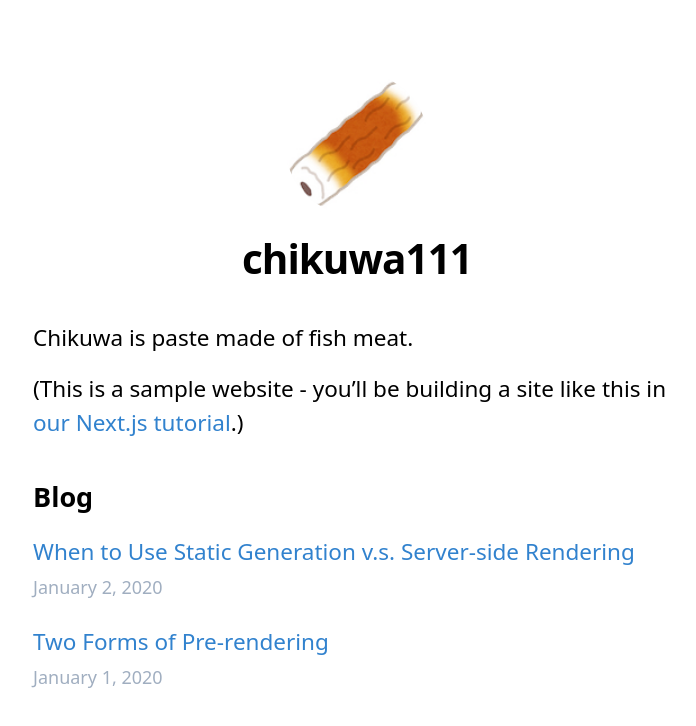
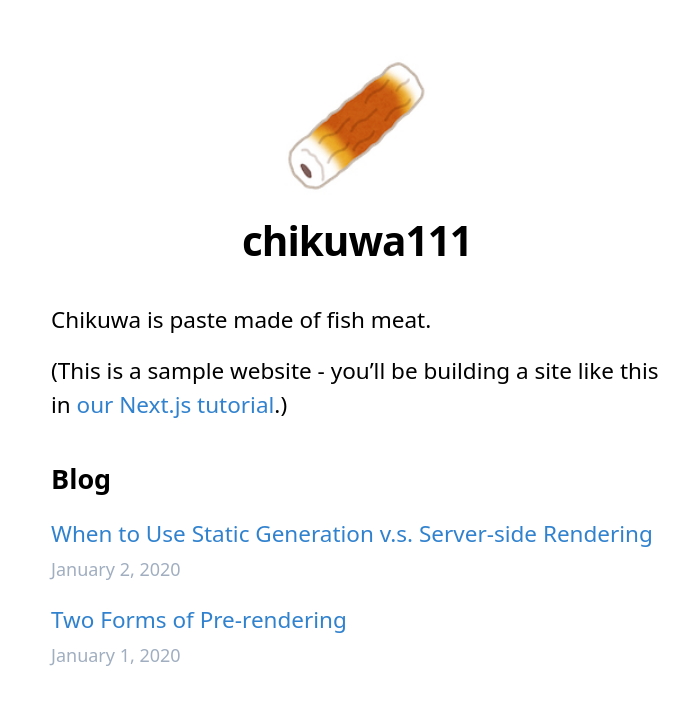
Before and after one commit to chikuwa111/nextjs-blog, a Next.js app: page / in a window 1280 px wide. Shown: the top 726 px of the page, without its empty margins (283-979 px from the left). Built offline with nearby package versions, Linux system fonts and the light colour scheme.

Commit message:
feat: Change style

```diff
--- a/components/Layout.tsx
+++ b/components/Layout.tsx
@@ -3,12 +3,7 @@ import Head from 'next/head';
 import Link from 'next/link';
 
 import { SITE_TITLE } from '@/constants/setting';
-import {
-  borderCircle,
-  heading2Xl,
-  headingLg,
-  colorInherit,
-} from '@/constants/style';
+import { heading2Xl, headingLg } from '@/constants/style';
 
 const NAME = 'chikuwa111';
 
@@ -19,7 +14,7 @@ type Props = {
 
 export function Layout({ home, children }: Props) {
   return (
-    <div className="max-w-xl px-0 py-4 mt-12 mb-24 mx-auto">
+    <div className="max-w-xs sm:max-w-sm md:max-w-md lg:max-w-lg xl:max-w-xl mt-12 mb-24 px-4 mx-auto">
       <Head>
         <link rel="icon" href="/favicon.ico" />
         <meta
@@ -38,11 +33,7 @@ export function Layout({ home, children }: Props) {
       <header className="flex flex-col items-center">
         {home ? (
           <>
-            <img
-              src="/images/profile.jpg"
-              className={cn(borderCircle, 'w-32', 'h-32')}
-              alt={NAME}
-            />
+            <img src="/images/profile.jpg" className="w-32 h-32" alt={NAME} />
             <h1 className={cn(heading2Xl)}>{NAME}</h1>
           </>
         ) : (
@@ -51,14 +42,14 @@ export function Layout({ home, children }: Props) {
               <a>
                 <img
                   src="/images/profile.jpg"
-                  className={cn(borderCircle, 'w-24', 'h-24')}
+                  className="w-24 h-24"
                   alt={NAME}
                 />
               </a>
             </Link>
             <h2 className={cn(headingLg)}>
               <Link href="/">
-                <a className={cn(colorInherit)}>{NAME}</a>
+                <a className="text-current">{NAME}</a>
               </Link>
             </h2>
           </>
--- a/constants/style.ts
+++ b/constants/style.ts
@@ -6,16 +6,6 @@ export const headingXl =
 
 export const headingLg = 'text-2xl leading-normal font-bold mx-0 my-4';
 
-export const headingMd = 'text-xl leading-normal';
-
-export const borderCircle = 'rounded-full';
-
-export const colorInherit = 'text-current';
-
-export const padding1px = 'pt-px';
-
-export const list = 'list-none p-0 m-0';
-
-export const listItem = 'mt-0 mx-0 mb-5';
+export const headingMd = 'text-xl leading-normal mx-0 my-4';
 
 export const lightText = 'text-gray-500';
--- a/pages/index.tsx
+++ b/pages/index.tsx
@@ -6,14 +6,7 @@ import Link from 'next/link';
 import { Date } from '@/components/Date';
 import { Layout } from '@/components/Layout';
 import { SITE_TITLE } from '@/constants/setting';
-import {
-  headingMd,
-  padding1px,
-  headingLg,
-  list,
-  listItem,
-  lightText,
-} from '@/constants/style';
+import { headingMd, headingLg, lightText } from '@/constants/style';
 import { getSortedPostsData } from '@/lib/posts';
 
 type Props = {
@@ -37,11 +30,11 @@ export default function Home({ allPostsData }: Props) {
           <a href="https://nextjs.org/learn">our Next.js tutorial</a>.)
         </p>
       </section>
-      <section className={cn(headingMd, padding1px)}>
+      <section className={cn(headingMd, 'pt-px')}>
         <h2 className={cn(headingLg)}>Blog</h2>
-        <ul className={cn(list)}>
+        <ul className="list-none p-0 m-0">
           {allPostsData.map(({ id, date, title }) => (
-            <li className={cn(listItem)} key={id}>
+            <li className="mt-0 mb-4 mx-0" key={id}>
               <Link href="/posts/[id]" as={`/posts/${id}`}>
                 <a>{title}</a>
               </Link>
```
